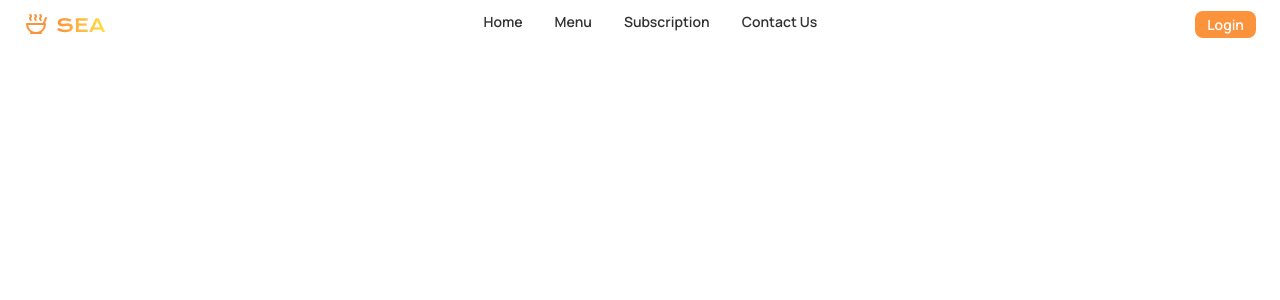
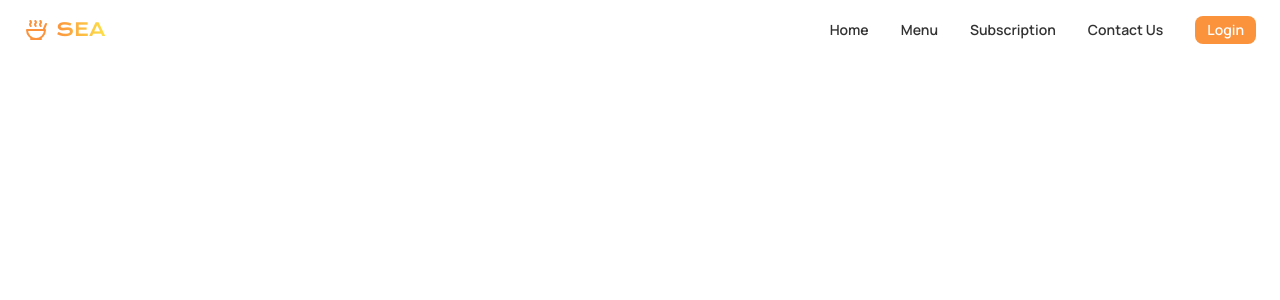
Before and after one commit to marsyaaurl/sea-catering, a Next.js app: page / in a window 1280 px wide. Shown: the top 300 px of the page. Built offline with nearby package versions, Linux system fonts and the light colour scheme.

Commit message:
navbar responsivity

```diff
--- a/app/LandingPage.tsx/page.tsx
+++ b/app/LandingPage.tsx/page.tsx
@@ -0,0 +1,9 @@
+export default function LandingPage() {
+    return (
+        <>
+            <div className="flex md:flex-row">
+                <h1></h1>
+            </div>
+        </>
+    )
+}
--- a/app/components/Navbar.tsx
+++ b/app/components/Navbar.tsx
@@ -3,6 +3,7 @@
 import { Krona_One } from 'next/font/google';
 import Link from 'next/link';
 import { Soup } from 'lucide-react';
+import { useState } from 'react';
 
 const kronaOne = Krona_One({
   subsets: ['latin'],
@@ -11,23 +12,48 @@ const kronaOne = Krona_One({
 });
 
 export default function Navbar() {
+  const [isOpen, setIsOpen] = useState(false);
+
   return (
-    <nav className='px-6 py-3 flex justify-between'>
-      <div className=' flex flex-row gap-x-2 bg-transparent'>
-        <Soup className='text-orange-400 text-2xl' />
-        <h1 className={`${kronaOne.className} text-transparent bg-clip-text bg-gradient-to-r from-orange-400 to-yellow-300 text-lg`}>
-            SEA
+    <nav className="px-6 py-4 flex items-center justify-between relative">
+      {/* Left Logo */}
+      <div className="flex flex-row items-center gap-x-2">
+        <Soup className="text-orange-400 w-6 h-6" />
+        <h1
+          className={`${kronaOne.className} text-transparent bg-clip-text bg-gradient-to-r from-orange-400 to-yellow-300 text-lg`}
+        >
+          SEA
         </h1>
       </div>
-      <div className='flex flex-row gap-x-8 text-[#323232] bg-transparent'>
-        <Link href="/" className="bg-transparent text-sm font-semibold hover:text-orange-400">Home</Link>
-        <Link href="/" className="bg-transparent text-sm font-semibold hover:text-orange-400">Menu</Link>
-        <Link href="/" className="bg-transparent text-sm font-semibold hover:text-orange-400">Subscription</Link>
-        <Link href="/" className="bg-transparent text-sm font-semibold hover:text-orange-400">Contact Us</Link>
+
+      {/* Hamburger Icon (mobile only) */}
+      <button className="md:hidden text-2xl" onClick={() => setIsOpen(!isOpen)}>
+        {isOpen ? '✖' : '☰'}
+      </button>
+
+      {/* Nav Links (Desktop) */}
+      <div className="hidden md:flex flex-row gap-x-8 text-[#323232] items-center">
+        <Link href="/" className="text-sm font-semibold hover:text-orange-400">Home</Link>
+        <Link href="/" className="text-sm font-semibold hover:text-orange-400">Menu</Link>
+        <Link href="/" className="text-sm font-semibold hover:text-orange-400">Subscription</Link>
+        <Link href="/" className="text-sm font-semibold hover:text-orange-400">Contact Us</Link>
+        <Link href="/" className="bg-orange-400 text-white px-3 py-1 rounded-lg text-sm font-semibold hover:bg-white hover:text-orange-400 transition">
+          Login
+        </Link>
       </div>
-      <div>
-        <Link href="/" className="bg-orange-400 text-white px-3 py-1 rounded-lg text-sm font-semibold hover:bg-white hover:text-orange-400">Login</Link>
-      </div>
+
+      {/* Nav Links (Mobile dropdown) */}
+      {isOpen && (
+        <div className="absolute top-16 left-0 w-full flex flex-col gap-y-3 bg-white px-6 py-4 md:hidden z-10">
+          <Link href="/" className="text-sm font-semibold hover:text-orange-400">Home</Link>
+          <Link href="/" className="text-sm font-semibold hover:text-orange-400">Menu</Link>
+          <Link href="/" className="text-sm font-semibold hover:text-orange-400">Subscription</Link>
+          <Link href="/" className="text-sm font-semibold hover:text-orange-400">Contact Us</Link>
+          <Link href="/" className="bg-orange-400 text-white px-3 py-1 rounded-lg items-center text-sm font-semibold hover:bg-white hover:text-orange-400 transition">
+            Login
+          </Link>
+        </div>
+      )}
     </nav>
   );
 }
```
Also changed, not shown: public/assets/foodLandingPage.png (added).
